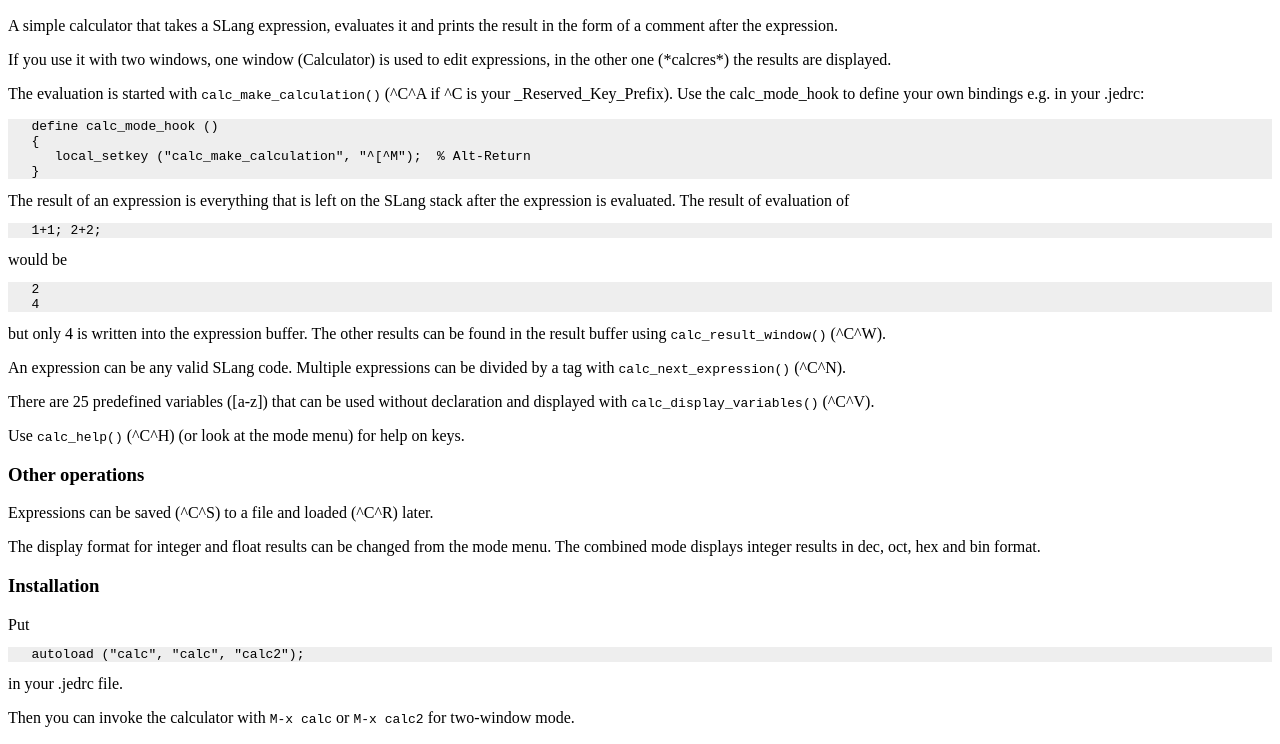
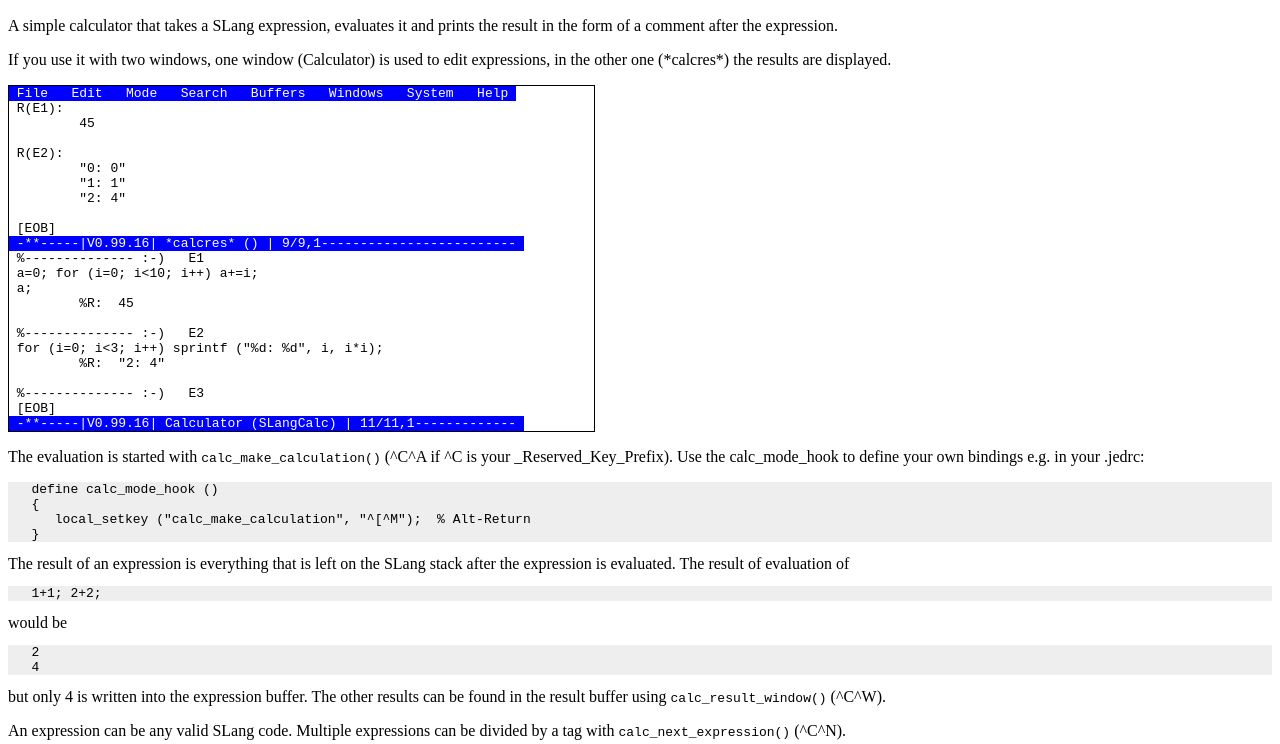
Before and after one commit to jedmodes/jedmodes, a plain HTML site: page calc/calc_sl.html in a window 1280 px wide. Shown: the part 38-782 px from the top of the page. Drawn offline with Linux system fonts and the light colour scheme.

Commit message:
no message

```diff
--- a/calc/calc_sl.html
+++ b/calc/calc_sl.html
@@ -5,6 +5,8 @@
    <style>
      PRE.code { background-color: #eeeeee; }
      PRE.template  { background-color: #eeeeee; }
+     PRE.screen { background-color: white; color: black; border: thin solid black; }
+     SPAN.inverse { background-color: blue; color: white; }
    </style>
    <title>JED Macro: calc.sl</title>
 </head>
@@ -20,6 +22,32 @@ expression.
 If you use it with two windows, one window (Calculator) is used
 to edit expressions, in the other one (*calcres*) the results
 are displayed.
+
+<pre class='screen' style='width: 45em;'>
+<span class='inverse'> File   Edit   Mode   Search   Buffers   Windows   System   Help </span>
+ R(E1):
+         45
+
+ R(E2):
+         "0: 0"
+         "1: 1"
+         "2: 4"
+
+ [EOB]
+<span class='inverse'> -**-----|V0.99.16| *calcres* () | 9/9,1------------------------- </span>
+ %-------------- :-)   E1
+ a=0; for (i=0; i&lt;10; i++) a+=i;
+ a;
+         %R:  45
+
+ %-------------- :-)   E2
+ for (i=0; i&lt;3; i++) sprintf ("%d: %d", i, i*i);
+         %R:  "2: 4"
+
+ %-------------- :-)   E3
+ [EOB]
+<span class='inverse'> -**-----|V0.99.16| Calculator (SLangCalc) | 11/11,1------------- </span>
+</pre>
 
 <p>
 The evaluation is started with <code>calc_make_calculation()</code> (^C^A if ^C is
@@ -76,9 +104,10 @@ bin format.
 
 <h3>Installation</h3>
 
-Put
+Put the file somewhere on your jed_library_path and
 <pre class='code'>
-   autoload ("calc", "calc", "calc2");
+   autoload ("calc", "calc.sl");
+   autoload ("calc2", "calc.sl");
 </pre>
 in your .jedrc file.
 
```
Also changed, not shown: 1 other file.
